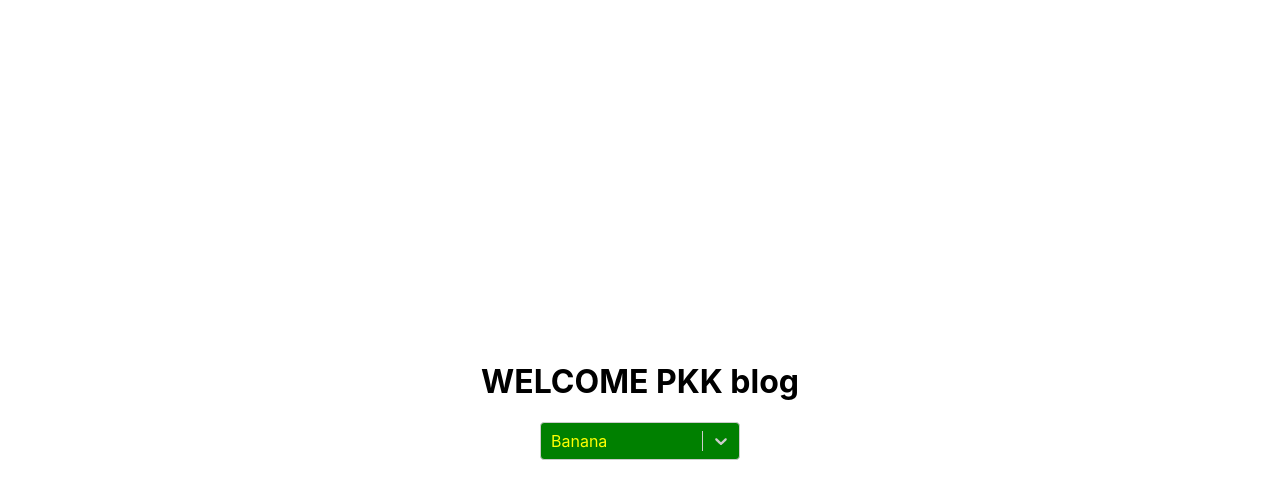
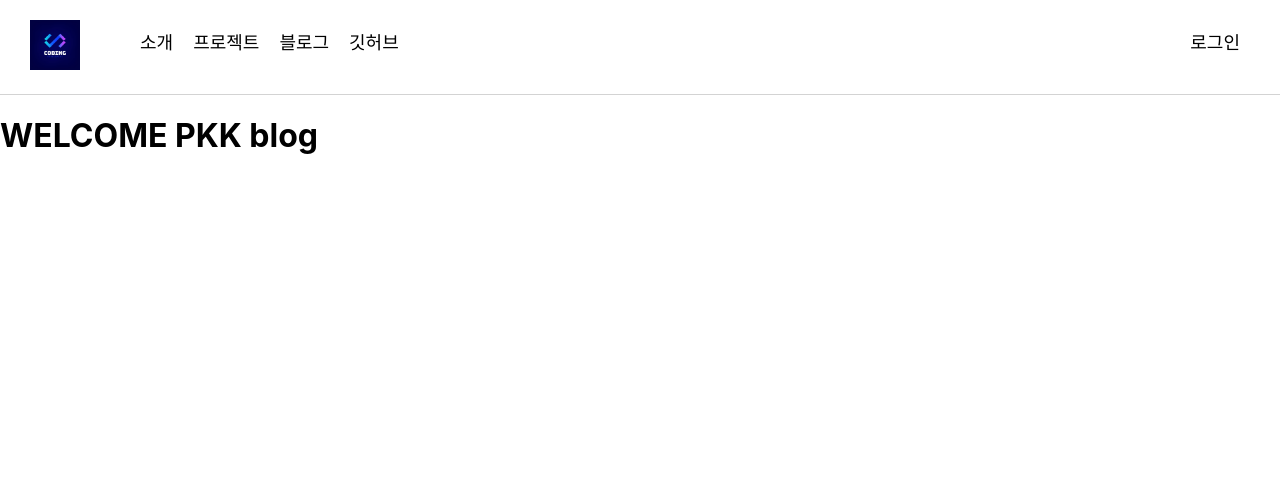
Before and after one commit to schw240/my_blog, a Next.js app: page / in a window 1280 px wide. Shown: the top 498 px of the page. Built offline with nearby package versions, Linux system fonts and the light colour scheme.

Commit message:
헤더 작성

```diff
--- /dev/null
+++ b/components/Header/Header.js
@@ -0,0 +1,40 @@
+import React from 'react';
+import Link from 'next/link';
+import PropTypes from 'prop-types';
+import Image from 'next/image';
+// import styles from '../../styles/Header.'
+
+const Header = ({ children }) => {
+    return (
+      <>
+          <div className="header">
+              <div className="container">
+                  <div className="container-left clearfix">
+                    <div className="logo">
+                      <Link href="/"><a><Image
+                        src="/dev_logo.jpg"
+                        alt="logo"
+                        width={50}
+                        height={50}
+                      /></a></Link>
+                    </div>
+                    <div className="menu clearfix">
+                      <div className="menu-item"><Link href="/"><a>소개</a></Link></div>
+                      <div className="menu-item"><Link href="/project"><a>프로젝트</a></Link></div>
+                      <div className="menu-item"><Link href="https://blog.naver.com/schw240"><a>블로그</a></Link></div>
+                      <div className="menu-item"><Link href="https://github.com/schw240"><a>깃허브</a></Link></div>
+                    </div>
+                    <div className="login"><Link href="/login"><a>로그인</a></Link></div>
+                  </div>
+              </div>
+          </div>
+        {children}
+      </>
+    );
+  };
+
+Header.propTypes = {
+    children: PropTypes.node.isRequired,
+  }
+
+export default Header;
--- a/next.config.js
+++ b/next.config.js
@@ -1,3 +1,6 @@
 module.exports = {
     reactStrictMode: true,
   }
+
+const withImages = require('next-images')
+module.exports = withImages()
--- a/package.json
+++ b/package.json
@@ -16,6 +16,8 @@
     "express": "^4.17.1",
     "mysql": "^2.18.1",
     "next": "^10.2.0",
+    "next-images": "^1.7.0",
+    "prop-types": "^15.7.2",
     "react": "^17.0.2",
     "react-dom": "^17.0.2",
     "react-select": "^4.3.0",
--- a/pages/index.js
+++ b/pages/index.js
@@ -1,39 +1,41 @@
-import styles from '../styles/Home.module.css'
+// import styles from '../styles/Home.module.css'
 import React, { useState, useMemo } from 'react';
 import Select from "react-select";
 import axios from 'axios';
+import Image from "next/image";
+import Header from '../components/Header/Header';
 
 const Home = ({ blogs }) => {
-  const options = useMemo(
-    () => [
-      { value: "apple", label: "Apple", color: "red" },
-      { value: "banana", label: "Banana", color: "yellow" },
-      { value: "orange", label: "Orange", color: "orange" },
-      { value: "berry", label: "Berry", color: "blue" },
-    ],
-    []
-  );
-  const customStyles = useMemo(
-    () => ({
-      option: (provided, state) => ({
-        ...provided,
-        border: "1px dotted black",
-        color: state.data.color,
-        opacity: 0.8,
-        padding: 20,
-      }),
-      control: (provided) => ({
-        ...provided,
-        width: 200,
-        background: "green",
-      }),
-      singleValue: (provided, state) => ({
-        ...provided,
-        color: state.data.color,
-      }),
-    }),
-    []
-  );
+  // const options = useMemo(
+  //   () => [
+  //     { value: "apple", label: "Apple", color: "red" },
+  //     { value: "banana", label: "Banana", color: "yellow" },
+  //     { value: "orange", label: "Orange", color: "orange" },
+  //     { value: "berry", label: "Berry", color: "blue" },
+  //   ],
+  //   []
+  // );
+  // const customStyles = useMemo(
+  //   () => ({
+  //     option: (provided, state) => ({
+  //       ...provided,
+  //       border: "1px dotted black",
+  //       color: state.data.color,
+  //       opacity: 0.8,
+  //       padding: 20,
+  //     }),
+  //     control: (provided) => ({
+  //       ...provided,
+  //       width: 200,
+  //       background: "green",
+  //     }),
+  //     singleValue: (provided, state) => ({
+  //       ...provided,
+  //       color: state.data.color,
+  //     }),
+  //   }),
+  //   []
+  // );
 
   // const [blogName, setBlogName] = useState(null);
 
@@ -52,7 +54,10 @@ const Home = ({ blogs }) => {
 
 
   return (
-    <div className={styles.container}>
+    <div>
+
+      <Header>
+
         <h1>WELCOME PKK blog</h1>
 
         {/* <ul>
@@ -62,13 +67,13 @@ const Home = ({ blogs }) => {
               </li>
           ))}
         </ul> */}
-      <Select
+         {/* <Select
           options={options}
           defaultValue={options[1]}
           styles={customStyles}
-      />
+        /> */}
+      </Header>
     </div>
-
 
   )
 }
--- a/styles/Home.module.css
+++ b/styles/Home.module.css
@@ -1,4 +1,4 @@
-.container {
+/* .container {
   min-height: 100vh;
   padding: 0 0.5rem;
   display: flex;
@@ -118,4 +118,4 @@
     width: 100%;
     flex-direction: column;
   }
-}
+} */
--- a/styles/globals.css
+++ b/styles/globals.css
@@ -14,3 +14,65 @@ a {
 * {
   box-sizing: border-box;
 }
+
+
+.header {
+  background: white;
+  border-bottom: 1px solid lightgray;
+}
+
+.container {
+  width: 100%;
+  margin: auto;
+}
+
+.container-left {
+  margin-left: 30px;
+  padding: 20px 0;
+}
+
+.logo {
+  float: left;
+  margin-right: 50px;
+}
+.logo img {
+  display: block;
+}
+
+.menu {
+  float: left;
+}
+
+.menu-item {
+  float: left;
+  padding: 8px 10px;
+  font-size: large;
+}
+
+.menu-item:hover {
+  float: left;
+  padding: 8px 10px;
+  font-size: large;
+  color: blue;
+}
+
+.login {
+  float: right;
+  margin-right: 30px;
+  padding: 8px 10px;
+  font-size: large;
+}
+
+.login:hover {
+  float: right;
+  margin-right: 30px;
+  padding: 8px 10px;
+  font-size: large;
+  color: blue;
+}
+
+.clearfix::after {
+  content: "";
+  display: block;
+  clear: both;
+}
```
Also changed, not shown: pages/login.js (added, +12 -0 lines), pages/project.js (added, +12 -0 lines), public/dev_logo.jpg (added), 1 other file (tests, documents, lock files or other folders). Lines whose indentation alone changed are shown as unchanged.
